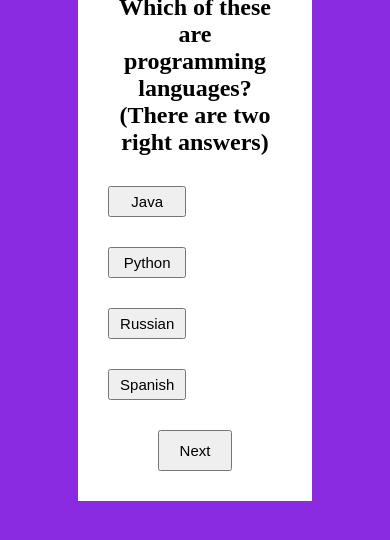
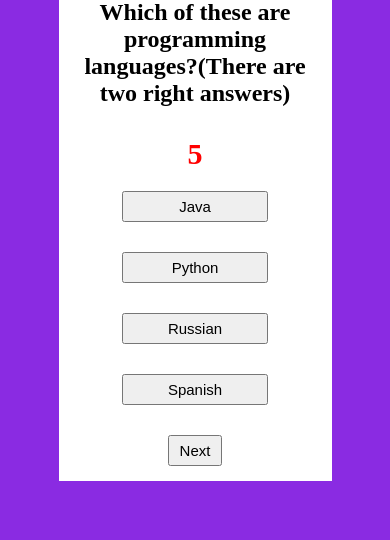
Before and after one commit to sobolev404/Modsen, a plain HTML site: page TestTask/index.html in a window 390 px wide. Shown: the part 218-758 px from the top of the page. Drawn offline with Linux system fonts and the light colour scheme.

Commit message:
Добавил таймер и стили для него

```diff
--- a/TestTask/index.js
+++ b/TestTask/index.js
@@ -134,6 +134,25 @@ function displayNextQuestion(
     );
     displayAnswers(answersInRandomOrder);
     displayNextButton();
+
+    let timeLeft = 10;
+    const timerElement = document.getElementById('timer');
+    timerInterval = setInterval(() => {
+      timeLeft--;
+      timerElement.textContent = timeLeft;
+      if (timeLeft <= 0) {
+          clearInterval(timerInterval);
+          nextBtn.click();
+      }
+  }, 1000);
+
+  timeoutHandle = setTimeout(() => {
+      clearInterval(timerInterval);
+      displayNextQuestion(questionsInRandomOrder, questionNumber + 1, totalScore);
+  }, 10000);
+
+
+
     const nextBtn = document.getElementById("next");
     let isAnswerSelected = false;
     const correctAnswers = answersInRandomOrder.filter(
@@ -152,6 +171,8 @@ function displayNextQuestion(
           if (selectedCorrectAnswers === correctAnswers) {
             isAnswerSelected = true;
             totalScore += 1;
+            clearInterval(timerInterval);
+            clearTimeout(timeoutHandle);
             nextBtn.onclick = () =>
               displayNextQuestion(
                 questionsInRandomOrder,
@@ -162,6 +183,8 @@ function displayNextQuestion(
         } else {
           target.style.backgroundColor = "red";
           isAnswerSelected = true;
+          clearInterval(timerInterval);
+          clearTimeout(timeoutHandle);
           nextBtn.onclick = () =>
             displayNextQuestion(
               questionsInRandomOrder,
@@ -217,6 +240,7 @@ function displayQuestionTitle(questionArr, question) {
     question + 1
   }/${questionArr.length}</h1>
         <h2 class="question">${questionArr[question].questionTitle}</h2>
+        <div class="timer" id="timer">10</div>
         <div class="answersButtons" id="listAnswers">
         </div>`);
 }
--- a/TestTask/style.css
+++ b/TestTask/style.css
@@ -16,10 +16,14 @@
   --btn-next-margin-top: 30px;
   --btn-next-font-size: 15px;
   --btn-next-padding: 10px 20px;
-  --media-max-width: 700px;
   --media-content-width: 70%;
   --media-content-padding: 15px;
   --media-btn-next-padding: 5px 10px;
+  --timer-font-size: 30px;
+  --timer-margin-bottom: 20px;
+  --timer-color: red;
+  --timer-font-weight: 600;
+  --btn-answer-flex-basis-small: 60%;
 }
 
 * {
@@ -91,9 +95,17 @@ body {
   padding: var(--btn-next-padding);
 }
 
-@media screen and (max-width: var(--media-max-width)) {
+.timer {
+  text-align: center;
+  font-size: var(--timer-font-size);
+  margin-bottom: var(--timer-margin-bottom);
+  color: var(--timer-color);
+  font-weight: var(--timer-font-weight);
+}
+
+@media screen and (max-width: 700px) {
   .btn_answer {
-    width: 50%;
+    flex-basis: var(--btn-answer-flex-basis-small);
   }
 
   .content {
```
